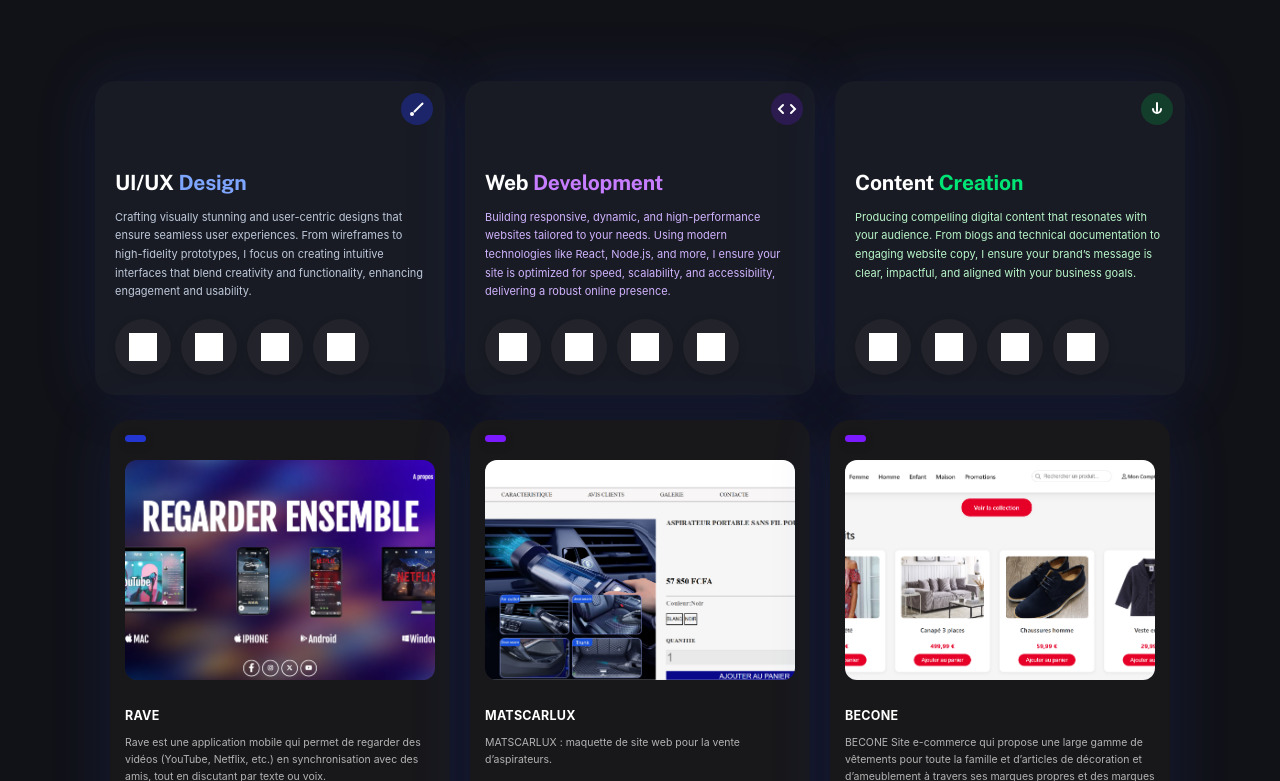
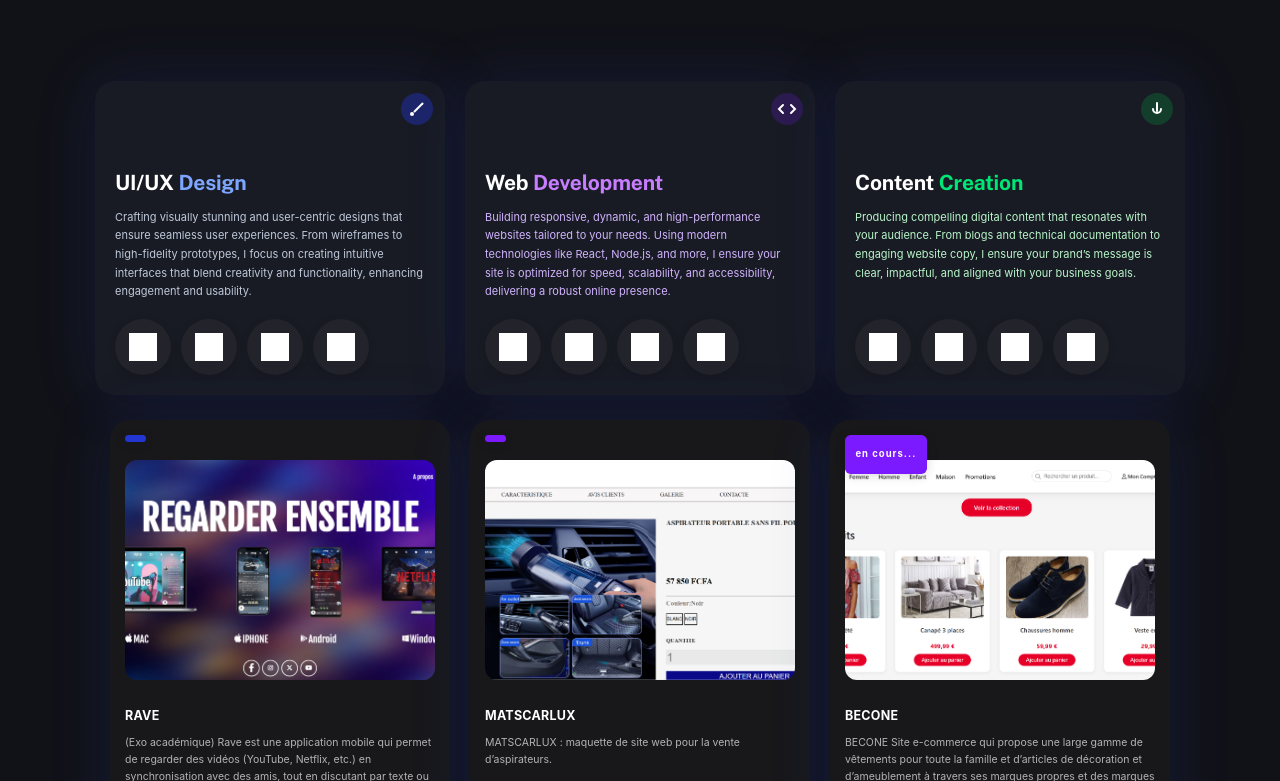
Before and after one commit to Vixente23/Folio, a plain HTML site: page index.html in a window 1280 px wide. Shown: the part 2019-2800 px from the top of the page. Drawn offline with nearby package versions, Linux system fonts and the light colour scheme; grey boxes are pictures that could not be loaded; a web font is replaced by a local one.

Commit message:
Premier commit

```diff
--- a/index.html
+++ b/index.html
@@ -245,7 +245,7 @@ I’m constantly learning, experimenting with new ideas, and improving my skills
             <img src="RAVE.png" alt="AI Powered School" class="portfolio-img">
             <div class="portfolio-title">RAVE</div>
             <div class="portfolio-desc">
-               Rave est une application mobile qui permet de regarder des vidéos (YouTube, Netflix, etc.) en synchronisation avec des amis, tout en discutant par texte ou voix.
+              (Exo académique) Rave est une application mobile qui permet de regarder des vidéos (YouTube, Netflix, etc.) en synchronisation avec des amis, tout en discutant par texte ou voix.
             </div>
             <div class="portfolio-icons">
                  <img src="https://cdn.jsdelivr.net/gh/simple-icons/simple-icons/icons/css3.svg" alt="CSS" class="icon-css">
@@ -272,7 +272,7 @@ I’m constantly learning, experimenting with new ideas, and improving my skills
     <!-- Carte 3 -->
     <div class="portfolio-card">
         <a class="portfolio-link" href="https://becone-xx4m.vercel.app/" target="_blank">
-            <div class="portfolio-badge web"></div>
+            <div class="portfolio-badge web">en cours...</div>
             <img src="BECONE.png" alt="Robotic Engineering Web Application" class="portfolio-img">
             <div class="portfolio-title">BECONE</div>
             <div class="portfolio-desc">
@@ -295,7 +295,7 @@ I’m constantly learning, experimenting with new ideas, and improving my skills
     <!-- Carte 4 -->
     <div class="portfolio-card">
         <a class="portfolio-link" href="https://tchopshap2.vercel.app/" target="_blank">
-            <div class="portfolio-badge uiux"></div>
+            <div class="portfolio-badge uiux">en cours...</div>
             <img src="TCHOPSHAP.png" alt="TCHOSHAP" class="portfolio-img">
             <div class="portfolio-title">TCHOSHAP</div>
             <div class="portfolio-desc">
```
